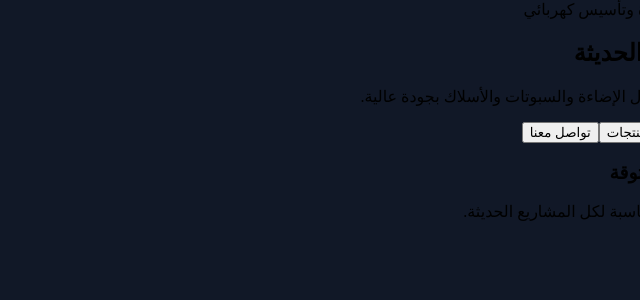
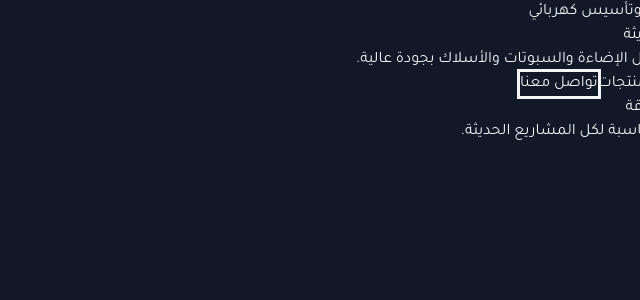
Before and after one commit to nonynony28-netizen/Menarah, a React (Vite) app: page / in a window 1280 px wide. Shown: the top 300 px of the page, without its empty margins (640-1280 px from the left). Built offline with nearby package versions, Linux system fonts and the light colour scheme.

Commit message:
Refactor ErrorBoundary and improve root element check

```diff
--- a/src/main.jsx
+++ b/src/main.jsx
@@ -1,41 +1,18 @@
 import React from "react";
 import ReactDOM from "react-dom/client";
 import App from "./App.jsx";
+import "./index.css"; // مهم: بحرف i صغير
 
-function ErrorFallback({ error }) {
-  return (
-    <div style={{
-      padding: 20,
-      background: "#111",
-      color: "red",
-      fontSize: "18px"
-    }}>
-      <h1>فيه خطأ في الموقع</h1>
-      <pre>{error?.message}</pre>
-    </div>
-  );
+console.log("🚀 تشغيل تطبيق React...");
+
+const rootElement = document.getElementById("root");
+
+if (!rootElement) {
+  throw new Error("Root element not found");
 }
 
-class ErrorBoundary extends React.Component {
-  constructor(props) {
-    super(props);
-    this.state = { error: null };
-  }
-
-  static getDerivedStateFromError(error) {
-    return { error };
-  }
-
-  render() {
-    if (this.state.error) {
-      return <ErrorFallback error={this.state.error} />;
-    }
-    return this.props.children;
-  }
-}
-
-ReactDOM.createRoot(document.getElementById("root")).render(
-  <ErrorBoundary>
+ReactDOM.createRoot(rootElement).render(
+  <React.StrictMode>
     <App />
-  </ErrorBoundary>
+  </React.StrictMode>
 );
```
